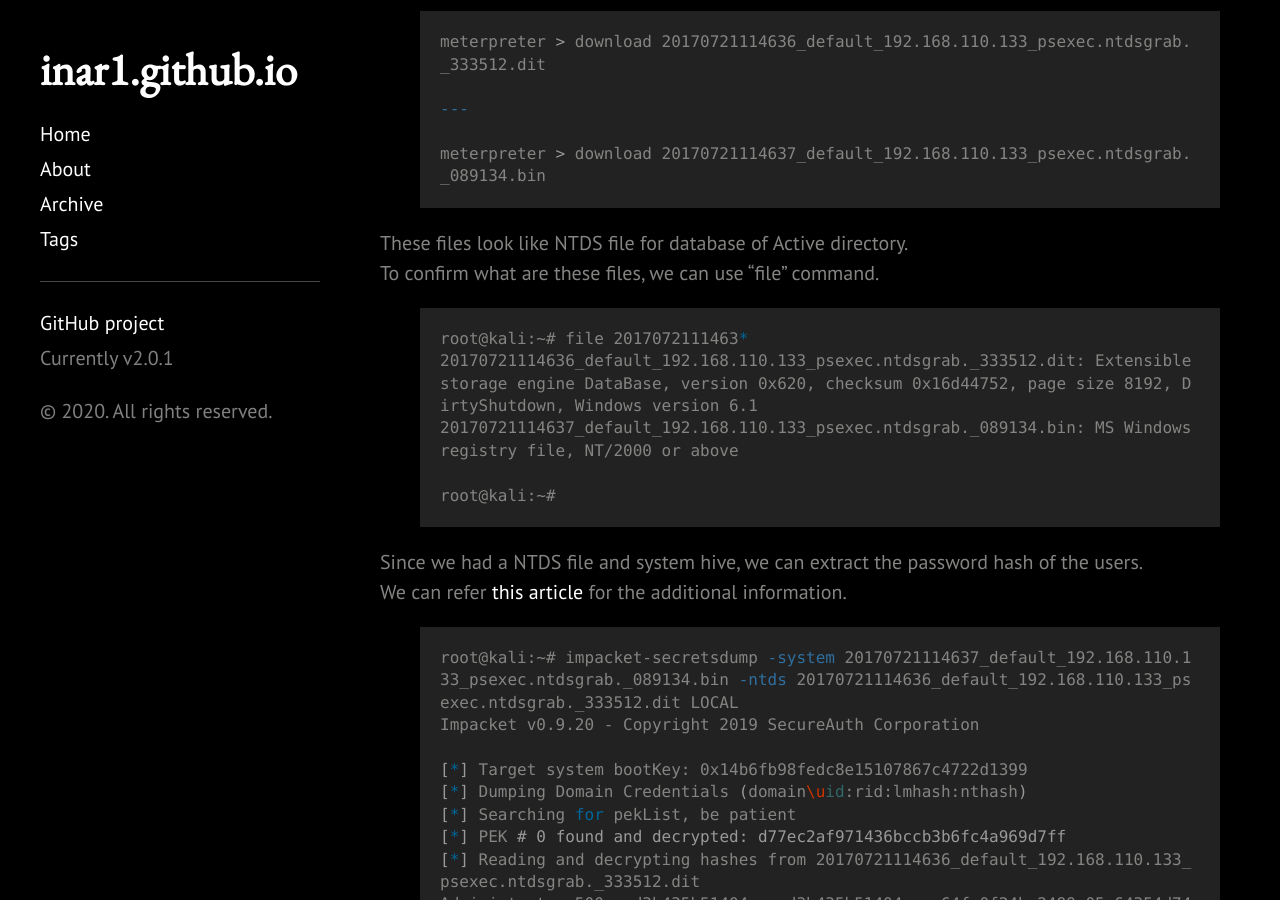
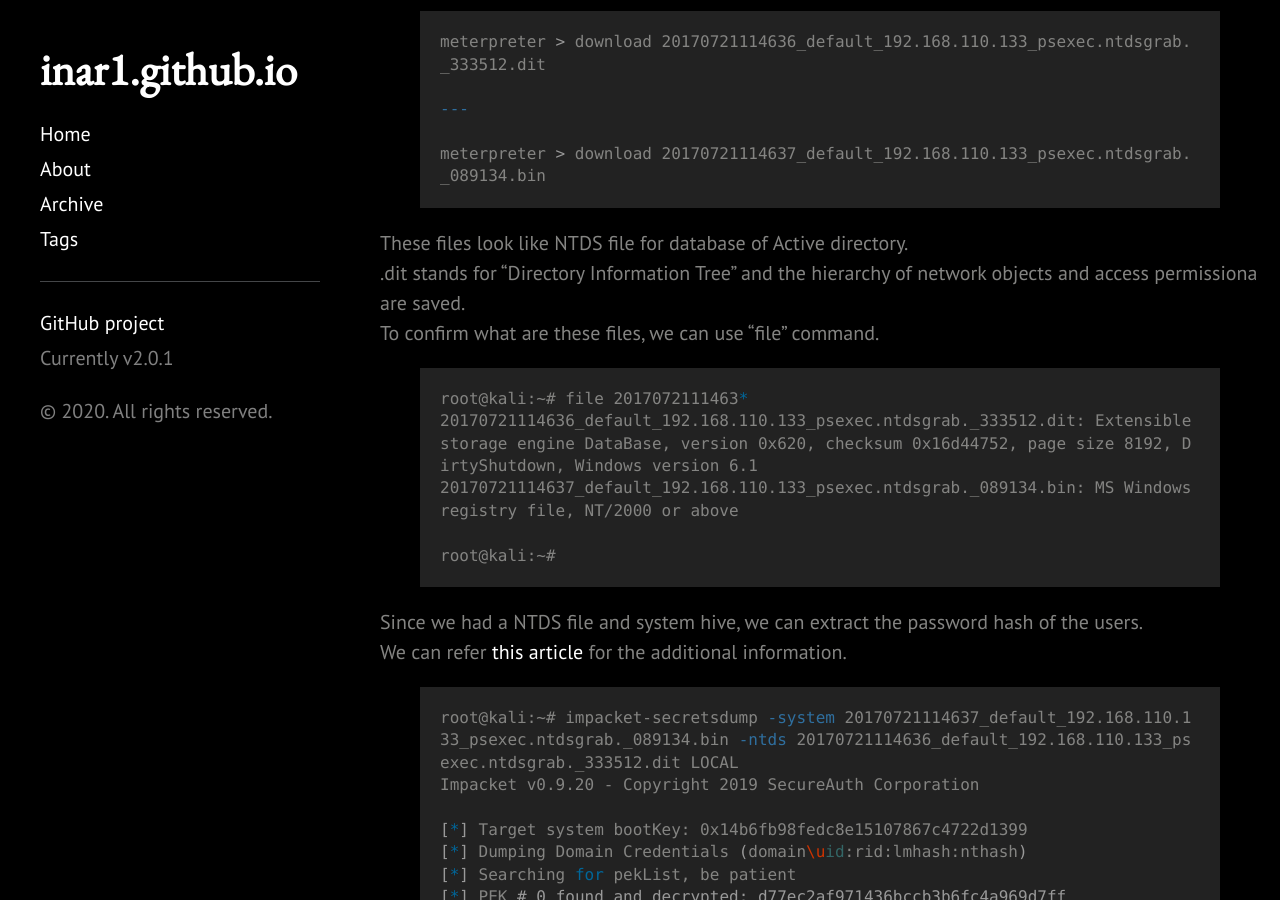
Before and after one commit to 1n4r1/1n4r1.github.io, a Jekyll site: the page built from _posts/2020-01-14-Hackthebox-Kotarak-Walkthrough.md, in a window 1280 px wide and 900 px high, scrolled down 8007 px. Built offline with Jekyll 4.4.1, drawn with Linux system fonts in a browser that asks for light colours; a style sheet for code colours, icons or effects is not loaded.

Commit message:
add one line

```diff
--- a/_posts/2020-01-14-Hackthebox-Kotarak-Walkthrough.md
+++ b/_posts/2020-01-14-Hackthebox-Kotarak-Walkthrough.md
@@ -215,6 +215,7 @@ meterpreter > download 20170721114637_default_192.168.110.133_psexec.ntdsgrab._0
 {% endhighlight %}
 
 These files look like NTDS file for database of Active directory.<br>
+.dit stands for "Directory Information Tree" and the hierarchy of network objects and access permissiona are saved.<br>
 To confirm what are these files, we can use "file" command.<br>
 {% highlight shell %}
 root@kali:~# file 2017072111463*
```
